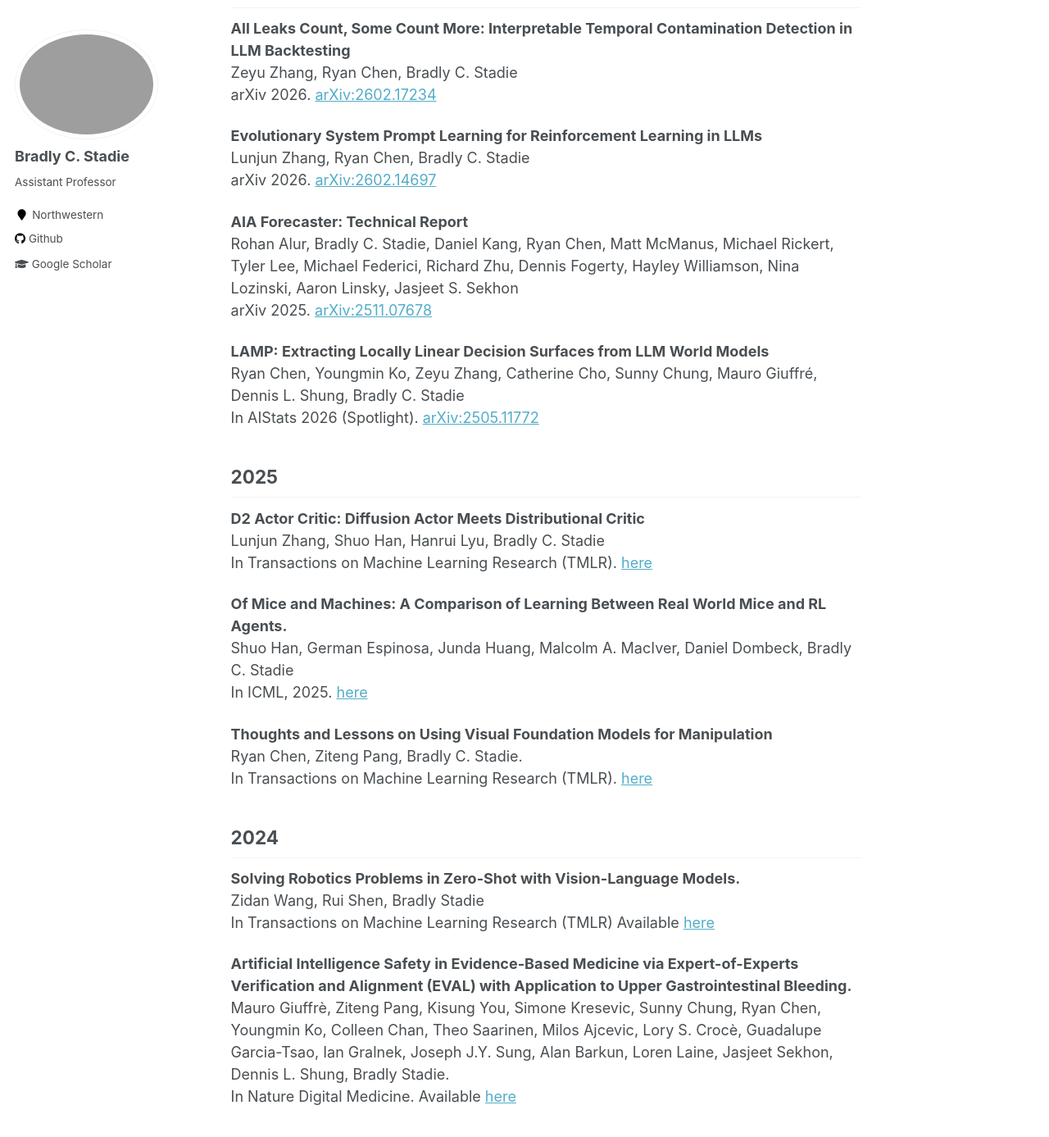
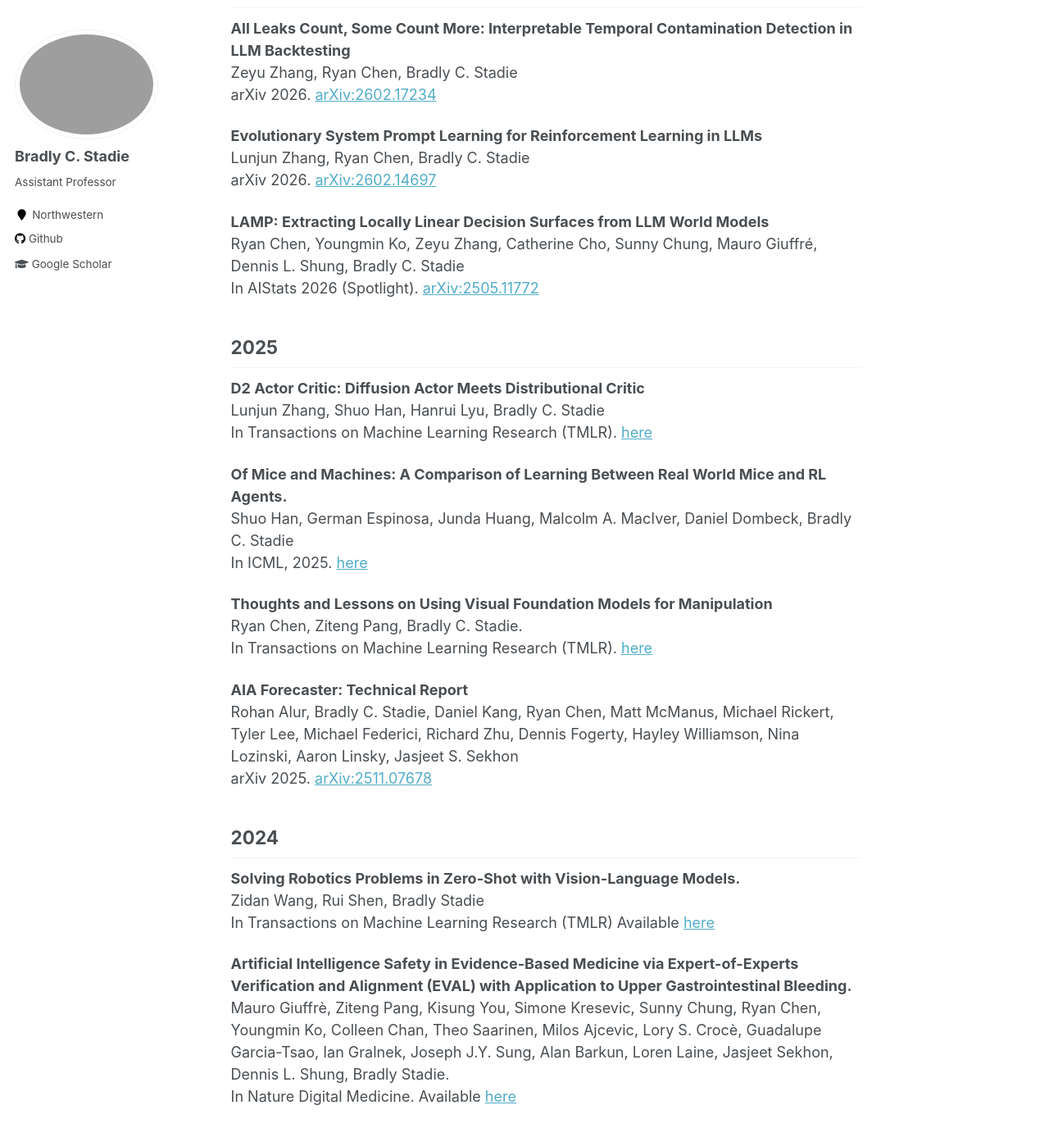
Before and after one commit to bstadie/bstadie.github.io, a Jekyll site: the page built from _pages/about.md, in a window 1280 px wide and 1400 px high, scrolled down 1594 px. Shown: the top 1387 px of the window at 82% size. Built offline with Jekyll 4.4.1, drawn with Linux system fonts in a browser that asks for light colours; part of the change alters nothing that is shown.

```diff
--- a/_pages/about.md
+++ b/_pages/about.md
@@ -80,10 +80,6 @@ arXiv 2026. [arXiv:2602.17234](https://arxiv.org/abs/2602.17234)
 Lunjun Zhang, Ryan Chen, Bradly C. Stadie
 arXiv 2026. [arXiv:2602.14697](https://arxiv.org/abs/2602.14697)
 
-**AIA Forecaster: Technical Report**
-Rohan Alur, Bradly C. Stadie, Daniel Kang, Ryan Chen, Matt McManus, Michael Rickert, Tyler Lee, Michael Federici, Richard Zhu, Dennis Fogerty, Hayley Williamson, Nina Lozinski, Aaron Linsky, Jasjeet S. Sekhon
-arXiv 2025. [arXiv:2511.07678](https://arxiv.org/abs/2511.07678)
-
 
 **LAMP: Extracting Locally Linear Decision Surfaces from LLM World Models**
 Ryan Chen, Youngmin Ko, Zeyu Zhang, Catherine Cho, Sunny Chung, Mauro Giuffré, Dennis L. Shung, Bradly C. Stadie
@@ -103,6 +99,10 @@ In ICML, 2025. [here](https://openreview.net/forum?id=q2pjlx1OeX)
 **Thoughts and Lessons on Using Visual Foundation Models for Manipulation**
 Ryan Chen, Ziteng Pang, Bradly C. Stadie.
 In Transactions on Machine Learning Research (TMLR). [here](https://openreview.net/forum?id=o6mnkDzVuc)
+
+**AIA Forecaster: Technical Report**
+Rohan Alur, Bradly C. Stadie, Daniel Kang, Ryan Chen, Matt McManus, Michael Rickert, Tyler Lee, Michael Federici, Richard Zhu, Dennis Fogerty, Hayley Williamson, Nina Lozinski, Aaron Linsky, Jasjeet S. Sekhon
+arXiv 2025. [arXiv:2511.07678](https://arxiv.org/abs/2511.07678)
 
 
 
```
